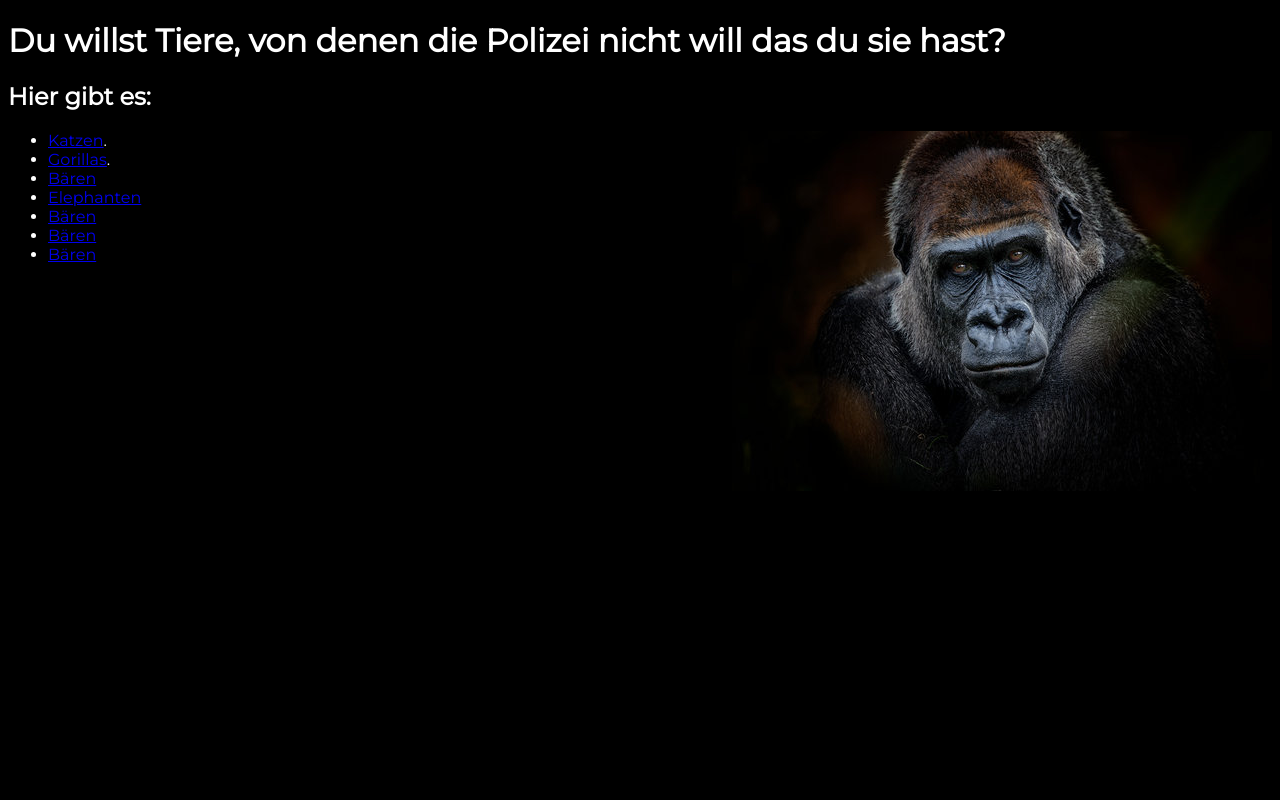
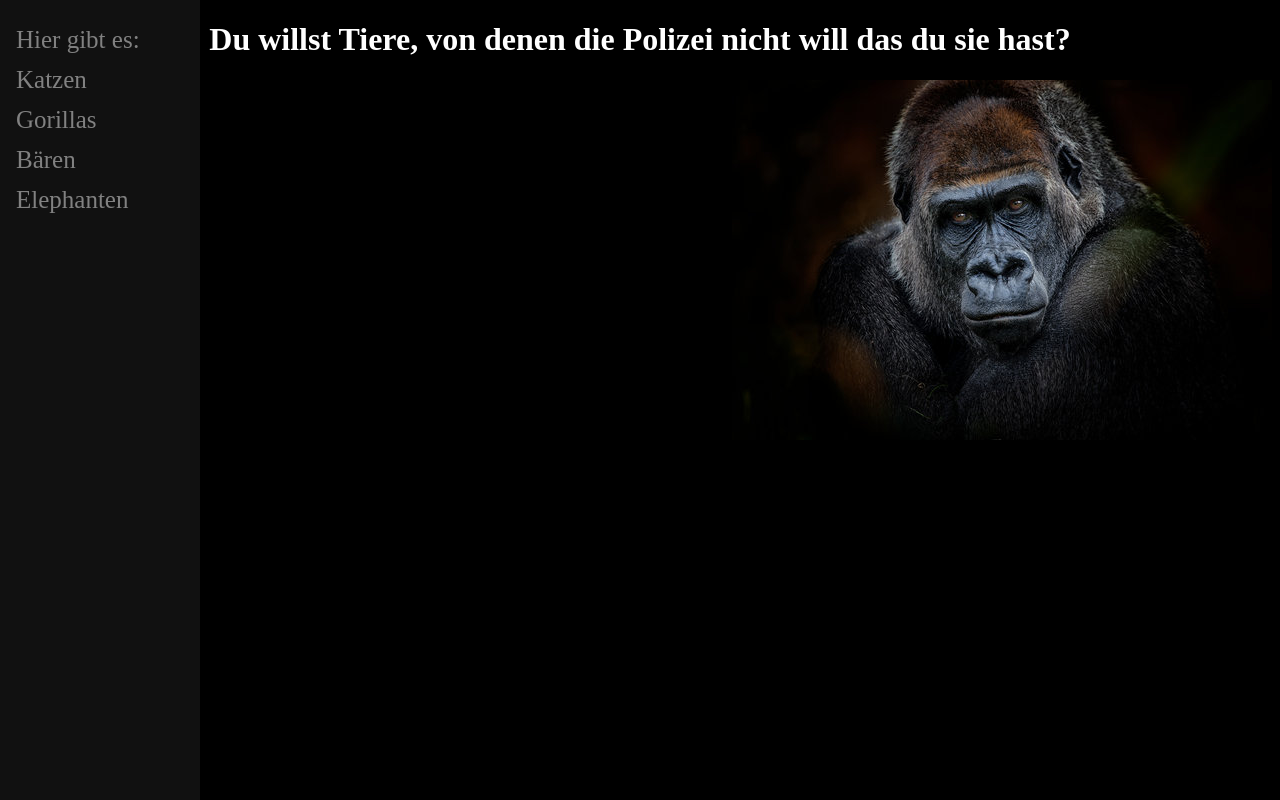
Before and after one commit to TyroneWatermelon420/TyroneWatermelon420.github.io, a plain HTML site: page index.html in a window 1280 px wide. Drawn offline with Linux system fonts and the light colour scheme.

Commit message:
Css work

```diff
--- a/css/styles.css
+++ b/css/styles.css
@@ -3,4 +3,38 @@ body {
     color: white;
 }
 
+.sidenav {
+    height: 100%;
+    width: 200px;
+    position: fixed;
+    z-index: 1;
+    top: 0;
+    left: 0;
+    background-color: #111;
+    overflow-x: hidden;
+    padding-top: 20px;
+  }
+
+  .sidenav a {
+    padding: 6px 8px 6px 16px;
+    text-decoration: none;
+    font-size: 25px;
+    color: #818181;
+    display: block;
+  }
+
+  .sidenav a:hover {
+    color: #f1f1f1;
+  }
+
+  .main {
+    margin-left: 160px; /* Same as the width of the sidenav */
+    font-size: 28px; /* Increased text to enable scrolling */
+    padding: 0px 10px;
+  }
+
+  @media screen and (max-height: 450px) {
+    .sidenav {padding-top: 15px;}
+    .sidenav a {font-size: 18px;}
+
 body,h1,h2 {font-family: "Montserrat", sans-serif;}
--- a/index.html
+++ b/index.html
@@ -12,17 +12,16 @@
   </head>
   <body style="background-color:black;">
     <main>
-        <h1>Du willst Tiere, von denen die Polizei nicht will das du sie hast?</h1>
-        <h2>Hier gibt es:</h2>
+        <h1 align="middle">Du willst Tiere, von denen die Polizei nicht will das du sie hast?</h1>
         <img src="img/gorilla.jpg" align="right">
-        <ul>
-          <li><a href="src/katzen.html" target="_blank">Katzen</a>.</li>
-          <li><a href="src/gorillas.html" target="_blank">Gorillas</a>.</li>
-          <li><a href="src/baeren.html" target="_blank">Bären</li>
-          <li><a href="src/elephanten.html" target="_blank">Elephanten</li>
-          <li><a href="src/baeren.html" target="_blank">Bären</li>
-          <li><a href="src/baeren.html" target="_blank">Bären</li>
-          <li><a href="src/baeren.html" target="_blank">Bären</li>
     </main>
   </body>
 </html>
+
+<div class="sidenav">
+  <a>Hier gibt es:</a>
+  <a href="#">Katzen</a>
+  <a href="#">Gorillas</a>
+  <a href="#">Bären</a>
+  <a href="#">Elephanten</a>
+</div>
```
